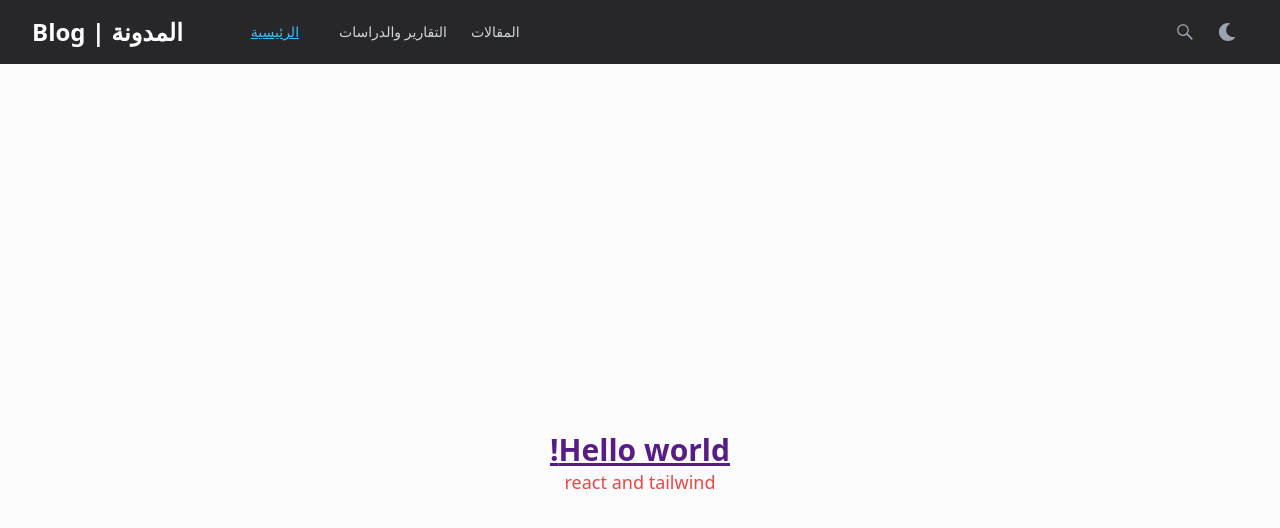
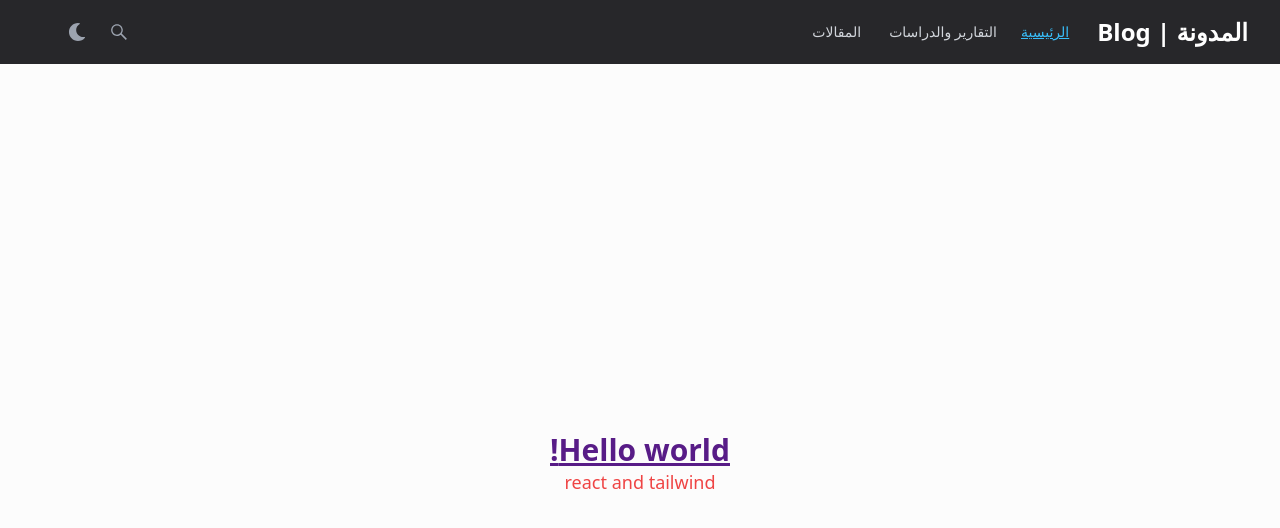
Before and after one commit to ElhamImdad/salla-blog-ass, a React (Create React App) app: page / in a window 1280 px wide. Shown: the top 528 px of the page. Built offline with nearby package versions, Linux system fonts and the light colour scheme.

Commit message:
delete comments

```diff
--- a/src/components/Navbar.js
+++ b/src/components/Navbar.js
@@ -1,5 +1,5 @@
 import React from "react";
-import {FaMoon, FaSistrix} from "react-icons/fa";
+import { FaMoon, FaSistrix } from "react-icons/fa";
 
 function Navbar() {
   return (
@@ -7,54 +7,15 @@ function Navbar() {
       <nav class="bg-zinc-800">
         <div class="max-w-7xl mx-auto px-2 sm:px-6 lg:px-8">
           <div class="relative flex items-center justify-between h-16">
-            <div class="absolute inset-y-0 right-0 flex items-center pr-2 sm:static sm:inset-auto sm:ml-6 sm:pr-0">
-              <button
-                type="button"
-                class=" p-2 mx-1 rounded-full text-gray-400 hover:text-white  focus:ring-1 focus:ring-offset-1 focus:ring-offset-inherit ring-white"
-              >
-                {/* <span class="sr-only">View notifications</span> */}
-                {/* <!-- Heroicon name: outline/bell --> */}
-                <span className="text-base font-bold sm:text-lg"><FaMoon/></span>
-              </button>
-              <button
-                type="button"
-                class=" p-2 mx-1 rounded-full text-gray-400 hover:text-white  focus:ring-1 focus:ring-offset-1 focus:ring-offset-inherit  ring-white"
-              >
-
-                <span className="text-base sm:text-lg"><FaSistrix/></span>
-              </button>
-            </div>
-
-            {/* <div class="absolute inset-y-0 left-0 flex items-center sm:hidden">
-        {/* Mobile menu button */}
-            {/* <button type="button" class="inline-flex items-center justify-center p-2 rounded-md text-gray-400 hover:text-white hover:bg-gray-700 focus:outline-none focus:ring-2 focus:ring-inset focus:ring-white" aria-controls="mobile-menu" aria-expanded="false">
-          <span class="sr-only">Open main menu</span>
-
-          <svg class="block h-6 w-6" xmlns="http://www.w3.org/2000/svg" fill="none" viewBox="0 0 24 24" stroke-width="2" stroke="currentColor" aria-hidden="true">
-            <path stroke-linecap="round" stroke-linejoin="round" d="M4 6h16M4 12h16M4 18h16" />
-          </svg>
-
-        </button>
-      </div> */}
 
             <div class="flex items-center justify-center sm:items-stretch sm:justify-start">
+              <div class="flex-shrink-0 flex items-center">
+                <h1 className="text-1xl font-bold sm:text-2xl text-white">
+                  المدونة | Blog{" "}
+                </h1>
+              </div>
               <div class="hidden sm:block sm:ml-6 px-4">
                 <div class="flex space-x-4">
-                  <a
-                    href="#"
-                    class="text-gray-300 hover:text-white px-3 py-2 rounded-md text-sm font-medium"
-                  >
-                    المقالات
-                  </a>
-
-                  <a
-                    href="#"
-                    class="text-gray-300 hover:text-white px-3 py-2 rounded-md text-sm font-medium"
-                  >
-                    {" "}
-                    التقارير والدراسات
-                  </a>
-
                   <a
                     href="#"
                     class="text-sky-400 underline underline-offset-1 px-3 py-2 text-sm font-medium"
@@ -62,13 +23,40 @@ function Navbar() {
                   >
                     الرئيسية
                   </a>
+                  <a
+                    href="#"
+                    class="text-gray-300 hover:text-white px-3 py-2 text-sm font-medium"
+                  >
+                    {" "}
+                    التقارير والدراسات
+                  </a>
+                  <a
+                    href="#"
+                    class="text-gray-300 hover:text-white py-2 text-sm font-medium"
+                  >
+                    المقالات
+                  </a>
                 </div>
               </div>
-              <div class="flex-shrink-0 flex items-center">
-                <h1 className="text-1xl font-bold sm:text-2xl text-white">
-                  المدونة | Blog{" "}
-                </h1>
-              </div>
+            </div>
+
+            <div class="absolute inset-y-0 right-0 flex items-center pr-2 sm:static sm:inset-auto sm:ml-6 sm:pr-0 hidden sm:block">
+              <button
+                type="button"
+                class=" p-2 mx-1 rounded-full text-gray-400 hover:text-white  focus:ring-1 focus:ring-offset-1 focus:ring-offset-inherit  ring-white"
+              >
+                <span className="text-base sm:text-lg">
+                  <FaSistrix />
+                </span>
+              </button>
+              <button
+                type="button"
+                class=" p-2 mx-1 rounded-full text-gray-400 hover:text-white  focus:ring-1 focus:ring-offset-1 focus:ring-offset-inherit ring-white"
+              >
+                <span className="text-base font-bold sm:text-lg">
+                  <FaMoon />
+                </span>
+              </button>
             </div>
           </div>
         </div>
```
Also changed, not shown: tailwind.config.js (line endings or trailing spaces).
